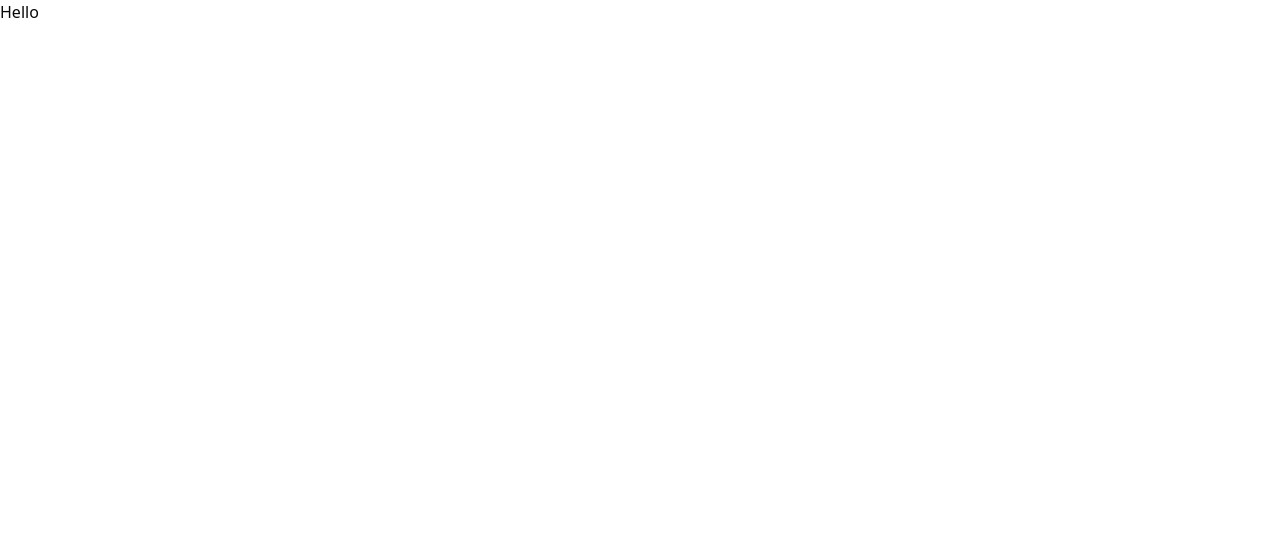
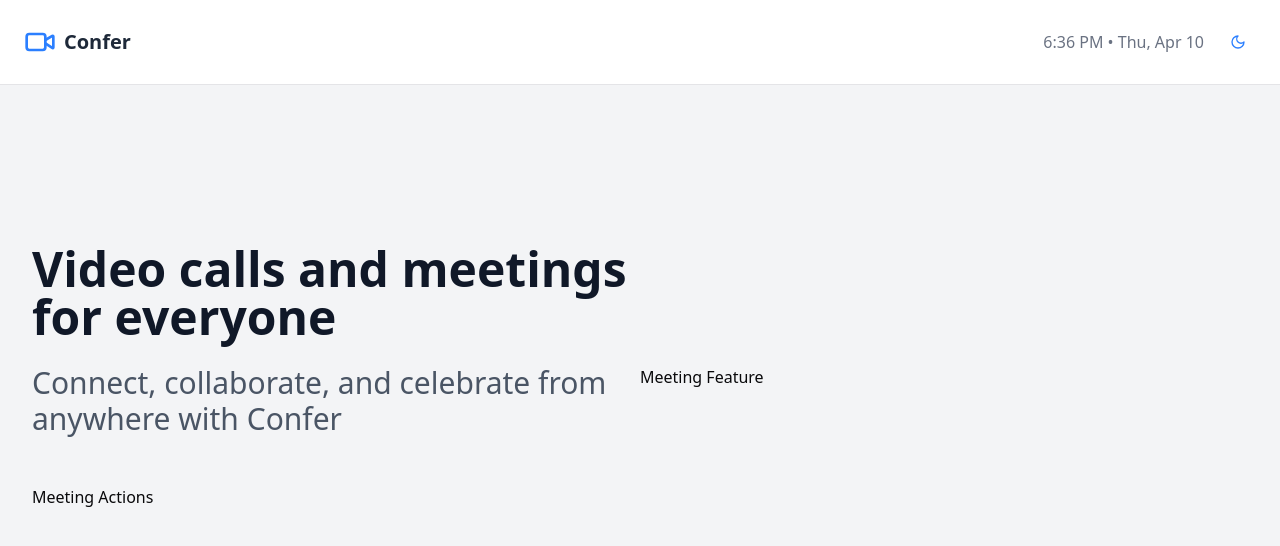
Before and after one commit to Dev-42/Confer, a Next.js app in the folder confer/: page / in a window 1280 px wide. Shown: the top 546 px of the page. Built offline with nearby package versions, Linux system fonts and the light colour scheme; no server answers.

Commit message:
Home page in progress (session management of the user is done along with the dark light mode change

```diff
--- a/confer/package.json
+++ b/confer/package.json
@@ -19,9 +19,11 @@
     "mongoose": "^8.13.2",
     "next": "15.2.5",
     "next-auth": "^4.24.11",
+    "next-themes": "^0.4.6",
     "react": "^19.0.0",
     "react-dom": "^19.0.0",
     "react-icons": "^5.5.0",
+    "react-toastify": "^11.0.5",
     "tailwind-merge": "^3.2.0",
     "tw-animate-css": "^1.2.5"
   },
--- /dev/null
+++ b/confer/src/app/SessionWrapper.jsx
@@ -0,0 +1,8 @@
+// app/SessionWrapper.tsx
+"use client";
+
+import { SessionProvider } from "next-auth/react";
+
+export default function SessionWrapper({ children }) {
+  return <SessionProvider>{children}</SessionProvider>;
+}
--- a/confer/src/app/layout.js
+++ b/confer/src/app/layout.js
@@ -1,5 +1,9 @@
 import { Geist, Geist_Mono } from "next/font/google";
 import "./globals.css";
+import SessionWrapper from "./SessionWrapper";
+import { ThemeProvider } from "next-themes";
+import { ToastContainer } from "react-toastify";
+import "react-toastify/dist/ReactToastify.css"; // Don't forget this!
 
 const geistSans = Geist({
   variable: "--font-geist-sans",
@@ -18,11 +22,26 @@ export const metadata = {
 
 export default function RootLayout({ children }) {
   return (
-    <html lang="en">
+    <html lang="en" suppressHydrationWarning>
       <body
         className={`${geistSans.variable} ${geistMono.variable} antialiased`}
       >
-        {children}
+        <ThemeProvider attribute="class">
+          <SessionWrapper>
+            {children}
+            <ToastContainer
+              position="top-right"
+              autoClose={3000}
+              hideProgressBar={false}
+              newestOnTop={false}
+              closeOnClick
+              pauseOnFocusLoss
+              draggable
+              pauseOnHover
+              theme="colored"
+            />
+          </SessionWrapper>
+        </ThemeProvider>
       </body>
     </html>
   );
--- a/confer/src/app/page.js
+++ b/confer/src/app/page.js
@@ -1,9 +1,8 @@
-import Image from "next/image";
+import Home from "@/components/Home/Home";
+import React from "react";
 
-export default function Home() {
-  return (
-    <div>
-      <h1>Hello</h1>
-    </div>
-  );
-}
+const page = () => {
+  return <Home />;
+};
+
+export default page;
--- /dev/null
+++ b/confer/src/components/Home/Home.jsx
@@ -0,0 +1,66 @@
+"use client";
+import { useSession } from "next-auth/react";
+import Image from "next/image";
+import { useEffect, useState } from "react";
+import { toast } from "react-toastify";
+import Header from "../shared/Header";
+import MeetingActions from "../shared/MeetingActions";
+import MeetingFeature from "../shared/MeetingFeature";
+
+export default function Home() {
+  const [loading, setLoading] = useState(true);
+  const { data: session, status } = useSession();
+  console.log("User session is", session);
+  console.log(status);
+
+  useEffect(() => {
+    if (status === "authenticated") {
+      setLoading(false);
+      const hasShownWelcome = localStorage.getItem("hasShownWelcome");
+      if (!hasShownWelcome) {
+        toast.success(`Welcome to Confer ${session?.user?.name}!`);
+        localStorage.setItem("hasShownWelcome", true);
+      }
+    } else if (status === "unauthenticated") {
+      setLoading(false);
+    }
+  }, [status, session]);
+
+  if (loading) {
+    return (
+      <div className="min-h-screen flex items-center justify-center bg-gradient-to-r from-blue-100 to-purple-200 dark:from-gray-950 dark:to-gray-900">
+        <div className="flex flex-col items-center">
+          <div className="w-16 h-16 border-4 border-blue-500 border-dashed rounded-full animate-spin" />
+          <p className="mt-4 text-lg text-gray-700 dark:text-gray-300">
+            Redirecting...
+          </p>
+        </div>
+      </div>
+    );
+  }
+
+  return (
+    <div className="flex flex-col min-h-screen bg-gray-100 dark:bg-gray-900">
+      <Header />
+      <main className="flex-grow p-8 mt-32">
+        <div className="max-w-7xl mx-auto">
+          <div className="flex flex-col md:flex-row items-center justify-between">
+            {/* Left div */}
+            <div className="md:w-1/2 mb-8 md:mb-0">
+              <h1 className="text-5xl font-bold mb-6 text-gray-900 dark:text-white">
+                Video calls and meetings for everyone
+              </h1>
+              <p className="text-3xl text-gray-600 dark:text-gray-300 mb-12">
+                Connect, collaborate, and celebrate from anywhere with Confer
+              </p>
+              <MeetingActions />
+            </div>
+            <div className="md:w-1/2">
+              <MeetingFeature />
+            </div>
+          </div>
+        </div>
+      </main>
+    </div>
+  );
+}
--- a/confer/src/components/Login/Login.jsx
+++ b/confer/src/components/Login/Login.jsx
@@ -2,11 +2,28 @@
 import { Button } from "@/components/ui/button";
 import Image from "next/image";
 import Link from "next/link";
-import React from "react";
+import React, { useEffect, useState } from "react";
 import { FaGithub } from "react-icons/fa";
 import { signIn } from "next-auth/react";
+import { useRouter } from "next/navigation";
 
 const Login = () => {
+  const [loading, setLoading] = useState(false);
+  const router = useRouter();
+
+  if (loading) {
+    return (
+      <div className="min-h-screen flex items-center justify-center bg-gradient-to-r from-blue-100 to-purple-200 dark:from-gray-950 dark:to-gray-900">
+        <div className="flex flex-col items-center">
+          <div className="w-16 h-16 border-4 border-blue-500 border-dashed rounded-full animate-spin" />
+          <p className="mt-4 text-lg text-gray-700 dark:text-gray-300">
+            Redirecting...
+          </p>
+        </div>
+      </div>
+    );
+  }
+
   return (
     <div className="min-h-screen flex bg-gradient-to-r from-blue-100 to-purple-200 dark:from-gray-950 dark:to-gray-900">
       {/* Left Image Section */}
@@ -35,7 +52,10 @@ const Login = () => {
 
           {/* Google Button */}
           <Button
-            onClick={() => signIn("google")}
+            onClick={() => {
+              setLoading(true);
+              signIn("google");
+            }}
             className="w-full flex items-center justify-center gap-3 border border-gray-300 hover:bg-gray-100 dark:border-gray-600 dark:hover:bg-white dark:hover:text-black transition-all shadow-sm cursor-pointer"
             variant="outline"
           >
@@ -77,7 +97,10 @@ const Login = () => {
 
           {/* GitHub Button */}
           <Button
-            onClick={() => signIn("github")}
+            onClick={() => {
+              setLoading(true);
+              signIn("github");
+            }}
             className="w-full flex items-center justify-center gap-3 bg-black text-white hover:bg-white hover:text-black dark:bg-white dark:text-black dark:hover:bg-gray-200 transition-all shadow-sm cursor-pointer"
             variant="ghost"
           >
--- /dev/null
+++ b/confer/src/components/shared/Header.jsx
@@ -0,0 +1,62 @@
+"use client";
+import React, { useState } from "react";
+import { useTheme } from "next-themes";
+import { useSession } from "next-auth/react";
+import Link from "next/link";
+import { Moon, Sun, SunIcon, Video } from "lucide-react";
+import { Button } from "../ui/button";
+
+const Header = () => {
+  const { theme, setTheme } = useTheme();
+  const { data: session, status } = useSession();
+  const [open, setOpen] = useState(false);
+
+  const formatTimeDate = () => {
+    const now = new Date();
+
+    const time = now.toLocaleTimeString("en-US", {
+      hour: "numeric",
+      minute: "numeric",
+      hour12: true,
+    });
+
+    const date = now.toLocaleDateString("en-US", {
+      weekday: "short",
+      month: "short",
+      day: "numeric",
+    });
+
+    return `${time} • ${date}`;
+  };
+
+  return (
+    <div className="flex items-center justify-between p-6 bg-white dark:bg-gray-900 border-b dark:border-gray-700">
+      <div className="flex items-center space-x-4">
+        <Link href="/" className="flex items-center space-x-2">
+          <Video className="w-8 h-8 text-blue-500" />
+          <span className="hidden md:block text-xl font-semibold text-gray-800 dark:text-white">
+            Confer
+          </span>
+        </Link>
+      </div>
+      <div className="flex items-center space-x-4">
+        <span className="text-md text-gray-500 dark:text-gray-200">
+          {formatTimeDate()}
+        </span>
+        <Button
+          variant="ghost"
+          size="icon"
+          onClick={() => setTheme(theme === "dark" ? "light" : "dark")}
+        >
+          {theme === "dark" ? (
+            <Sun className="w-5 h-5 text-orange-500" />
+          ) : (
+            <Moon className="w-5 h-5 text-blue-500" />
+          )}
+        </Button>
+      </div>
+    </div>
+  );
+};
+
+export default Header;
--- /dev/null
+++ b/confer/src/components/shared/MeetingActions.jsx
@@ -0,0 +1,11 @@
+import React from "react";
+
+const MeetingActions = () => {
+  return (
+    <div>
+      <h1>Meeting Actions</h1>
+    </div>
+  );
+};
+
+export default MeetingActions;
--- /dev/null
+++ b/confer/src/components/shared/MeetingFeature.jsx
@@ -0,0 +1,11 @@
+import React from "react";
+
+const MeetingFeature = () => {
+  return (
+    <div>
+      <h1>Meeting Feature</h1>
+    </div>
+  );
+};
+
+export default MeetingFeature;
```
Also changed, not shown: 1 other file (tests, documents, lock files or other folders).
